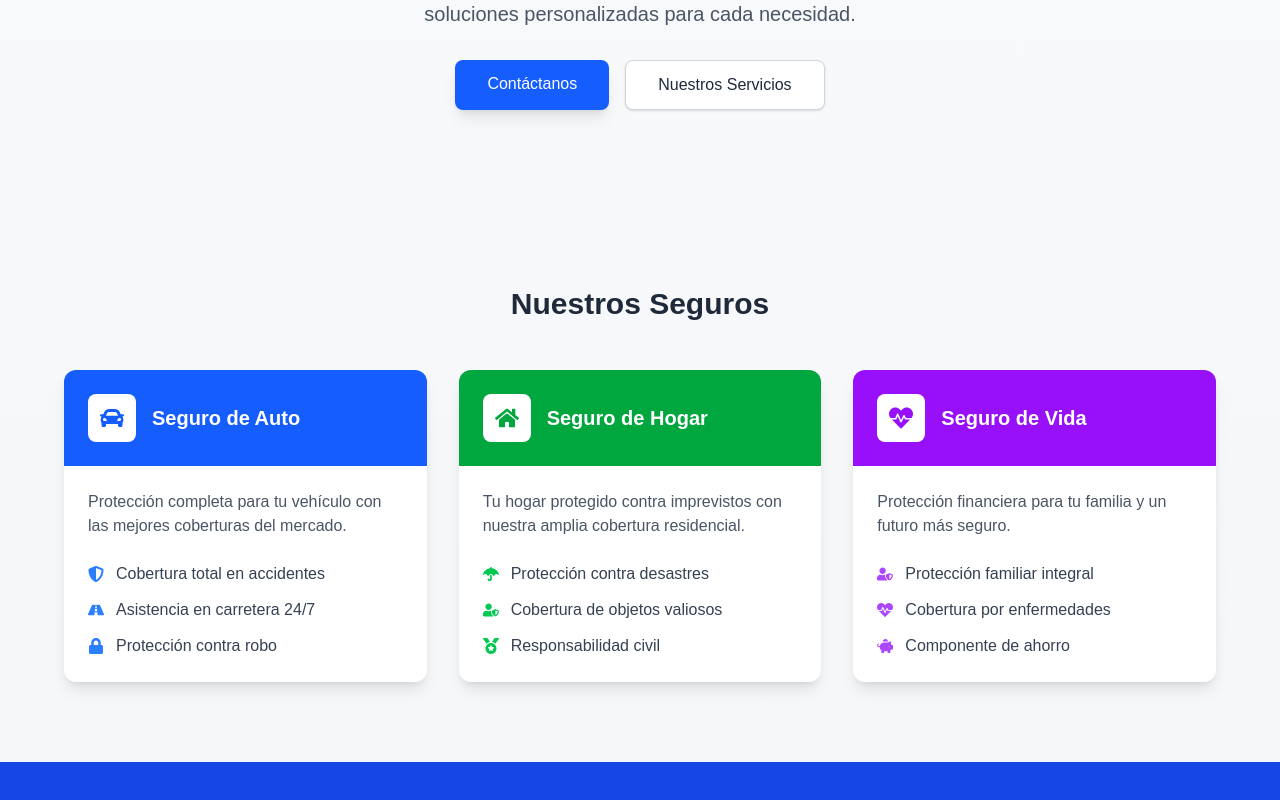
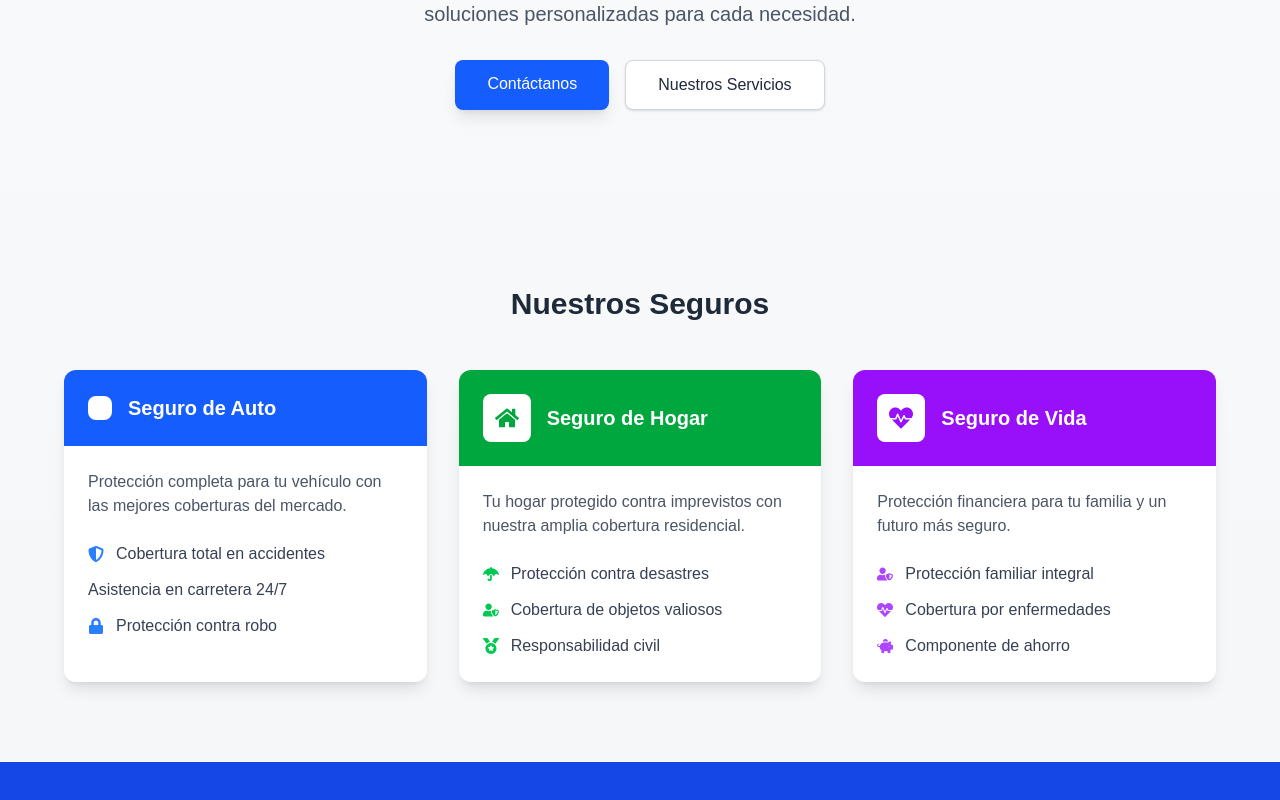
Before and after one commit to Emilybrrntos12/crm, a Next.js app: page /clientes/detalles/1 in a window 1280 px wide. Shown: the part 364-1164 px from the top of the page. Built offline with nearby package versions, Linux system fonts and the light colour scheme.

Commit message:
DLT de imports

```diff
--- a/src/app/clientes/detalles/1/page.tsx
+++ b/src/app/clientes/detalles/1/page.tsx
@@ -1,5 +1,5 @@
 import Link from 'next/link';
-import { FaCar, FaHome, FaHeartbeat, FaShieldAlt, FaRoad, FaUserShield, FaUmbrella, FaPiggyBank, FaStar, FaMedal, FaLock, FaHandshake, FaChartLine, FaHeadset } from 'react-icons/fa';
+import { FaHome, FaHeartbeat, FaShieldAlt, FaUserShield, FaUmbrella, FaPiggyBank, FaStar, FaMedal, FaLock, FaHandshake, FaChartLine, FaHeadset } from 'react-icons/fa';
 
 export default function HomePage() {
   return (
@@ -36,7 +36,7 @@ export default function HomePage() {
             <div className="bg-white rounded-xl shadow-lg overflow-hidden transform group-hover:-translate-y-2 transition duration-300 h-full">
               <div className="bg-blue-600 p-6 flex items-center">
                 <div className="bg-white p-3 rounded-lg mr-4">
-                  <FaCar className="text-blue-600 text-2xl" />
+
                 </div>
                 <h3 className="text-xl font-bold text-white">Seguro de Auto</h3>
               </div>
@@ -48,7 +48,7 @@ export default function HomePage() {
                     <span>Cobertura total en accidentes</span>
                   </li>
                   <li className="flex items-start">
-                    <FaRoad className="text-blue-500 mt-1 mr-3 flex-shrink-0" />
+
                     <span>Asistencia en carretera 24/7</span>
                   </li>
                   <li className="flex items-start">
--- a/src/app/clientes/detalles/2/page.tsx
+++ b/src/app/clientes/detalles/2/page.tsx
@@ -1,5 +1,5 @@
 import Link from 'next/link';
-import { FaCar, FaHome, FaHeartbeat, FaShieldAlt, FaChevronRight } from 'react-icons/fa';
+import { FaHome, FaHeartbeat, FaShieldAlt, FaChevronRight } from 'react-icons/fa';
 
 export default function HomePage() {
   return (
@@ -42,7 +42,7 @@ export default function HomePage() {
         <div className="grid grid-cols-1 md:grid-cols-3 gap-8 max-w-6xl mx-auto">
           <div className="border border-gray-200 rounded-lg overflow-hidden hover:shadow-lg transition duration-300">
             <div className="bg-gray-100 p-8 flex justify-center">
-              <FaCar className="text-blue-600 text-5xl" />
+
             </div>
             <div className="p-6">
               <h3 className="text-xl font-bold text-gray-800 mb-3">Seguro Automotriz</h3>
--- a/src/app/clientes/detalles/3/page.tsx
+++ b/src/app/clientes/detalles/3/page.tsx
@@ -1,5 +1,5 @@
 import Link from 'next/link';
-import { FaCar, FaHome, FaHeartbeat, FaShieldAlt, FaChevronRight, FaStar, FaHandshake, FaHeadset } from 'react-icons/fa';
+import { FaHome, FaHeartbeat, FaShieldAlt, FaChevronRight, FaStar, FaHandshake, FaHeadset } from 'react-icons/fa';
 
 export default function HomePage() {
   return (
@@ -47,7 +47,7 @@ export default function HomePage() {
             <div className="bg-white rounded-xl shadow-xl overflow-hidden transform group-hover:-translate-y-2 transition duration-500 h-full border-t-4 border-blue-500">
               <div className="p-8">
                 <div className="bg-blue-100 w-16 h-16 rounded-lg flex items-center justify-center mb-6">
-                  <FaCar className="text-blue-600 text-2xl" />
+
                 </div>
                 <h3 className="text-2xl font-bold text-gray-800 mb-4">Protección Vehicular</h3>
                 <p className="text-gray-600 mb-6">
```
